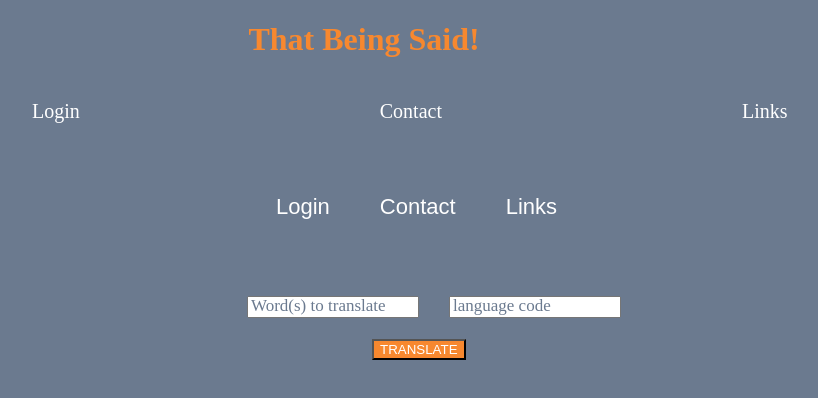
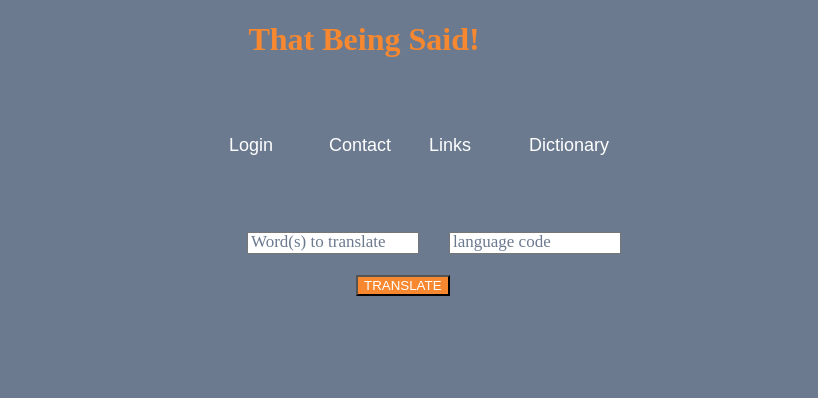
Before and after one commit to glenbuck503/That-Being-Said, a React (Create React App) app: page / in a window 1280 px wide. Shown: the top 398 px of the page, without its empty margins (276-1094 px from the left). Built offline with nearby package versions, Linux system fonts and the light colour scheme.

Commit message:
adjust buttons and links to center

```diff
--- a/src/App.css
+++ b/src/App.css
@@ -80,7 +80,7 @@ img {
  button {
    font-family: fantasy;
    color:white;
-   margin-left:140px;
+   margin-left:124px;
    background-color: #F7882F;
  }
 
@@ -92,7 +92,7 @@ img {
 
 }
 
-.menu p {
+/* .menu p {
   display: inline-block;
   color:white;
 
@@ -102,7 +102,7 @@ img {
   font-size: 20px;
 
 
-}
+} */
 
 /* .Login {
   display: inline-block;
@@ -112,10 +112,12 @@ img {
 .nav button {
   /* display:inline-block; */
   color:white;
-  margin-left:38px;
+  margin-left:-9px;
   margin-bottom:60px;
   background-color:#6B7A8F;
-  font-size:22px;
+  font-size:18px;
   border:30px;
+  padding-right:103px;
+  width: 20%;
 
 }
--- a/src/Header.js
+++ b/src/Header.js
@@ -7,15 +7,15 @@ function Header() {
     <React.Fragment>
       <h1 className="said">That Being Said!</h1>
       <div className="menu">
-        <div className="Login">
+        {/* <div className="Login">
           <p>Login</p>
           <p>Contact</p>
           <p>Links</p>
 
-      {/* <img src={wordsImage} id="languagesPic" /> */}
 
 
-      </div>
+
+      </div> */}
       </div>
       </React.Fragment>
   );
--- a/src/ReusableForm.js
+++ b/src/ReusableForm.js
@@ -30,6 +30,8 @@ function ReusableForm(props) {
 
       });
   }
+
+
   const handleChange = (event) => {
     setWord(event.target.value)
   }
@@ -45,6 +47,7 @@ function ReusableForm(props) {
       <button onClick={onSubmit} >Login</button>
       <button onClick={onSubmit} >Contact</button>
       <button onClick={onSubmit} >Links</button>
+      <button onClick={onSubmit} >Dictionary</button>
       </div>
         <div className="first">
 
```
